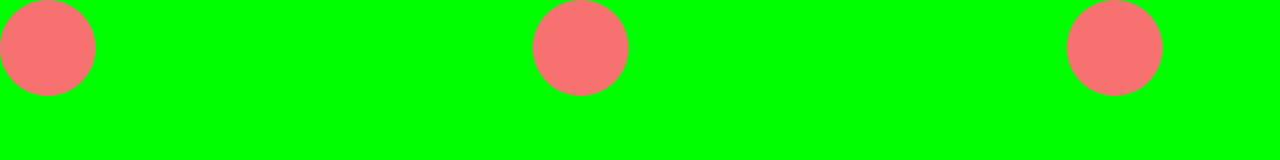
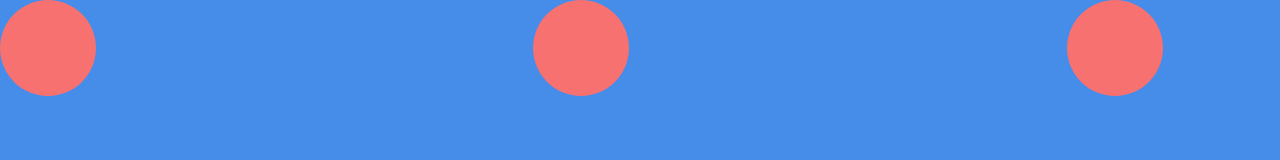
Before and after one commit to niikazemiko/mikomikosyou, a plain HTML site: page index.html in a window 1280 px wide. Shown: the top 160 px of the page. Drawn offline with nearby package versions, Linux system fonts and the light colour scheme.

Commit message:
背景色を変更

```diff
--- a/index.html
+++ b/index.html
@@ -8,7 +8,7 @@
    #main{
      width: 1600px;
      height: 900px;
-     background: #00ff00;
+     background: #468ce9;
    }
  </style>
  </head>
```
